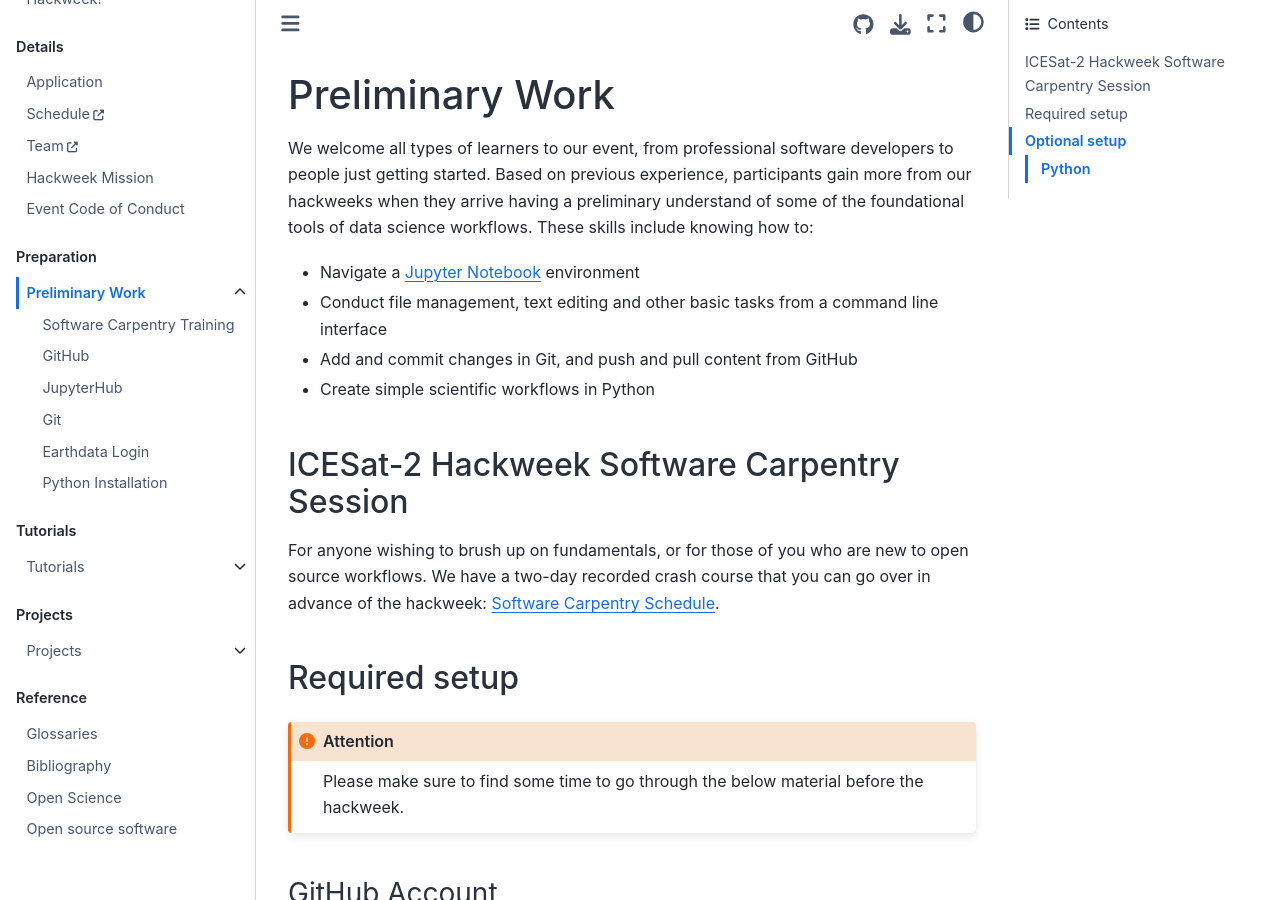
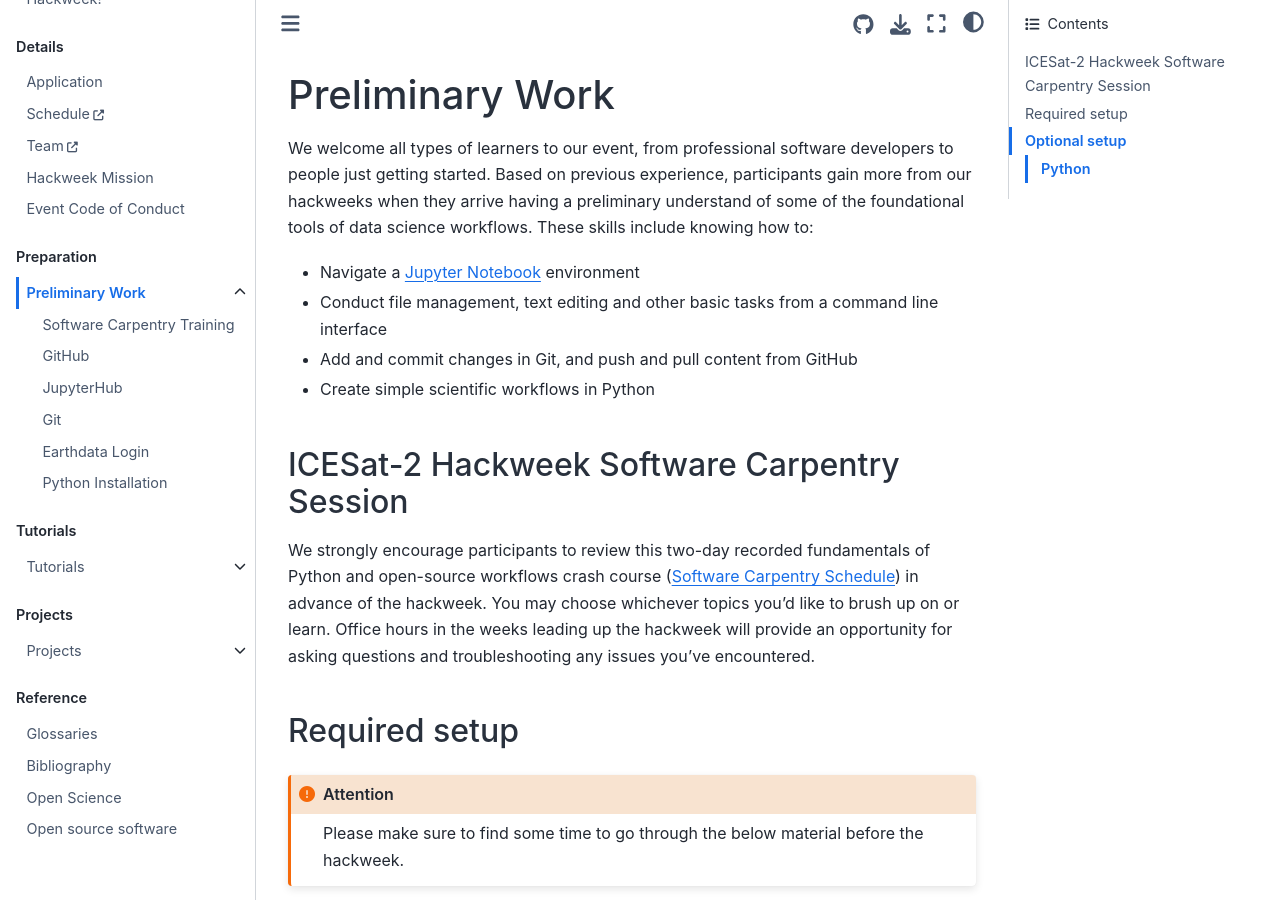
Before and after one commit to ICESAT-2HackWeek/website2022, a Jupyter Book: the page built from book/preliminary/index.md, in a window 1280 px wide and 900 px high. Built offline with Jupyter Book 1.0.4 settings and Sphinx 7.4.7 and the Sphinx Book theme 1.1.4, drawn with Linux system fonts in a browser that asks for light colours.

Commit message:
Update book/preliminary/index.md
Co-authored-by: Jessica <JessicaS11@users.noreply.github.com>

```diff
--- a/book/preliminary/index.md
+++ b/book/preliminary/index.md
@@ -9,7 +9,7 @@
 
 ## {{hackweek}} Software Carpentry Session
 
-For anyone wishing to brush up on fundamentals, or for those of you who are new to open source workflows. We have a two-day recorded crash course that you can go over in advance of the hackweek: [Software Carpentry Schedule](swc).
+We strongly encourage participants to review this two-day recorded fundamentals of Python and open-source workflows crash course ([Software Carpentry Schedule](swc)) in advance of the hackweek. You may choose whichever topics you'd like to brush up on or learn. Office hours in the weeks leading up the hackweek will provide an opportunity for asking questions and troubleshooting any issues you've encountered.
 
 ## Required setup
 
```
